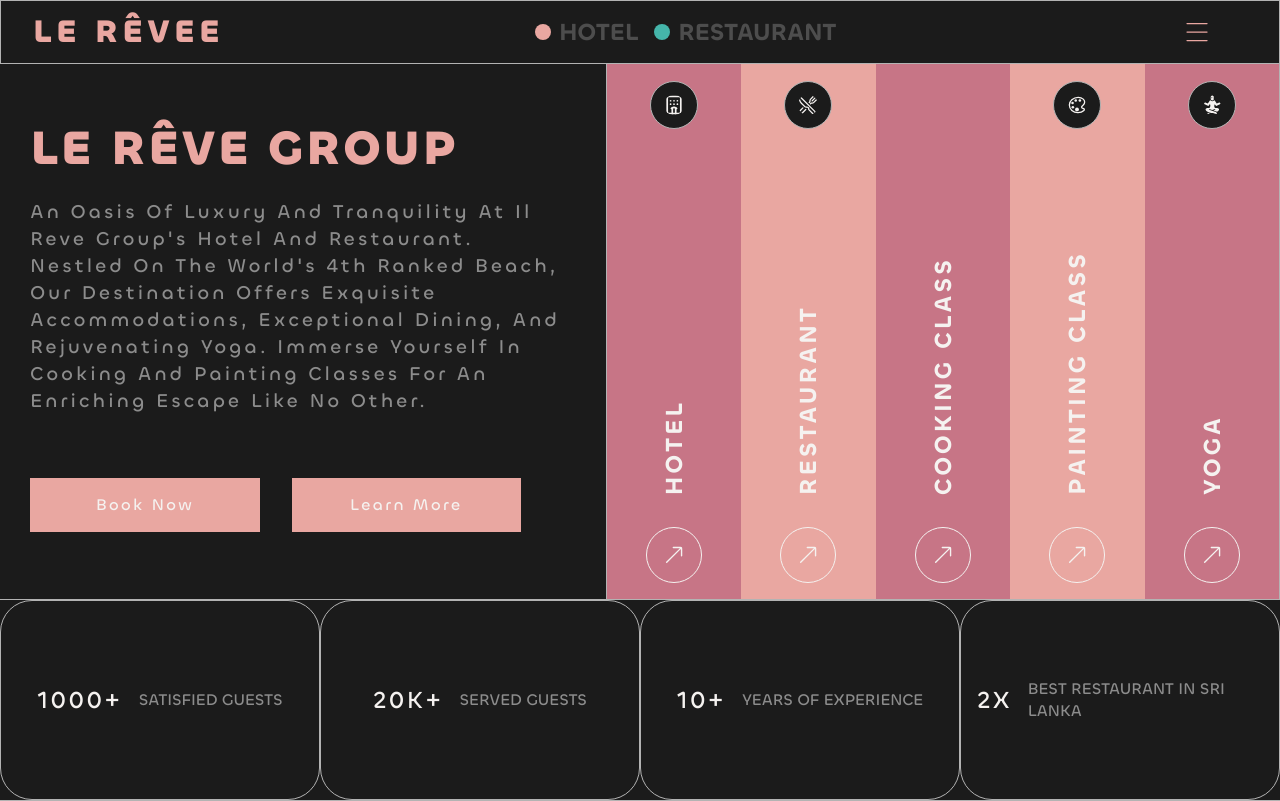
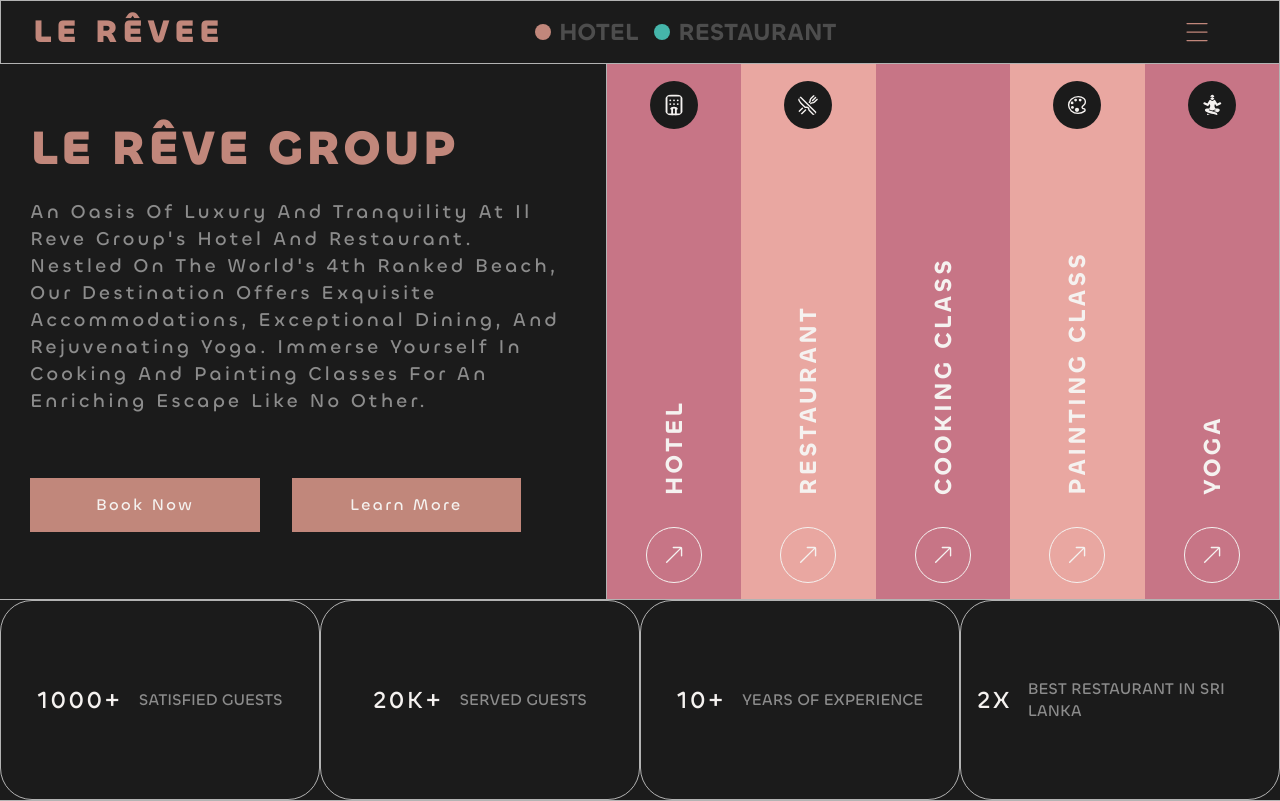
Before and after one commit to shehabwaleedd/le-reve, a React (Create React App) app: page / in a window 1280 px wide. Built offline with nearby package versions, Linux system fonts and the light colour scheme; some icons are missing.

Commit message:
updated the accent color removed the icons' border

```diff
--- a/src/App.css
+++ b/src/App.css
@@ -15,7 +15,7 @@
   --webkit-shadow: -4px 6px 31px 0px rgba(93, 110, 96, 0.6);
   --moz-box-shadow: -4px 6px 31px 0px rgba(93, 110, 96, 0.6);
   --nav-overlay-color: #1b1b1b;
-  --accent-color: #E9A7A1;
+  --accent-color: #c1877b;
   --accent: var(--pink);
   --background-color: #1b1b1b;
   --color-number: #999;
--- a/src/pages/home/Home.jsx
+++ b/src/pages/home/Home.jsx
@@ -27,7 +27,7 @@ const Home = () => {
                     <div className="home__right-cards">
                         <div className="home__right-card hotel">
                             <div className="right_card-icon">
-                                <LuHotel style={{ fontSize: "3rem", border: "0.6px solid var(--border-color)", borderRadius: "2rem", padding: "0.8rem", color: "var(--container-color)", backgroundColor: "var(--nav-overlay-color)" }} />
+                                <LuHotel style={{ fontSize: "3rem", borderRadius: "2rem", padding: "0.8rem", color: "var(--container-color)", backgroundColor: "var(--nav-overlay-color)" }} />
                             </div>
                             <div className="right_card-title">
                                 <h1 style={{ color: "var(--container-color)" }}>Hotel</h1>
@@ -36,7 +36,7 @@ const Home = () => {
                         </div>
                         <div className="home__right-card restaurant">
                             <div className="right_card-icon">
-                                <IoRestaurantOutline style={{ fontSize: "3rem", border: "0.6px solid var(--border-color)", borderRadius: "2rem", padding: "0.8rem", color: "var(--container-color)", backgroundColor: "var(--nav-overlay-color)" }} />
+                                <IoRestaurantOutline style={{ fontSize: "3rem", borderRadius: "2rem", padding: "0.8rem", color: "var(--container-color)", backgroundColor: "var(--nav-overlay-color)" }} />
                             </div>
                             <div className="right_card-title">
                                 <h1 style={{ color: "var(--container-color)" }}>Restaurant</h1>
@@ -45,7 +45,7 @@ const Home = () => {
                         </div>
                         <div className="home__right-card cooking">
                             <div className="right_card-icon">
-                                <PiCookingPot style={{ fontSize: "3rem", border: "0.6px solid var(--border-color)", borderRadius: "2rem", padding: "0.8rem", color: "var(--container-color)", backgroundColor: "var(--nav-overlay-color)" }} />
+                                <PiCookingPot style={{ fontSize: "3rem",borderRadius: "2rem", padding: "0.8rem", color: "var(--container-color)", backgroundColor: "var(--nav-overlay-color)" }} />
                             </div>
                             <div className="right_card-title">
                                 <h1 style={{ color: "var(--container-color)" }}>Cooking Class</h1>
@@ -54,7 +54,7 @@ const Home = () => {
                         </div>
                         <div className="home__right-card painting">
                             <div className="right_card-icon">
-                                <IoColorPaletteOutline style={{ fontSize: "3rem", border: "0.6px solid var(--border-color)", borderRadius: "2rem", padding: "0.8rem", color: "var(--container-color)", backgroundColor: "var(--nav-overlay-color)" }} />
+                                <IoColorPaletteOutline style={{ fontSize: "3rem", borderRadius: "2rem", padding: "0.8rem", color: "var(--container-color)", backgroundColor: "var(--nav-overlay-color)" }} />
                             </div>
                             <div className="right_card-title">
                                 <h1 style={{ color: "var(--container-color)" }}>Painting Class</h1>
@@ -63,7 +63,7 @@ const Home = () => {
                         </div>
                         <div className="home__right-card yoga">
                             <div className="right_card-icon">
-                                <GiMeditation style={{ fontSize: "3rem", border: "0.6px solid var(--border-color)", borderRadius: "2rem", padding: "0.8rem", color: "var(--container-color)", backgroundColor: "var(--nav-overlay-color)" }} />
+                                <GiMeditation style={{ fontSize: "3rem", borderRadius: "2rem", padding: "0.8rem", color: "var(--container-color)", backgroundColor: "var(--nav-overlay-color)" }} />
                             </div>
                             <div className="right_card-title">
                                 <h1 style={{ color: "var(--container-color)" }}>Yoga</h1>
```
